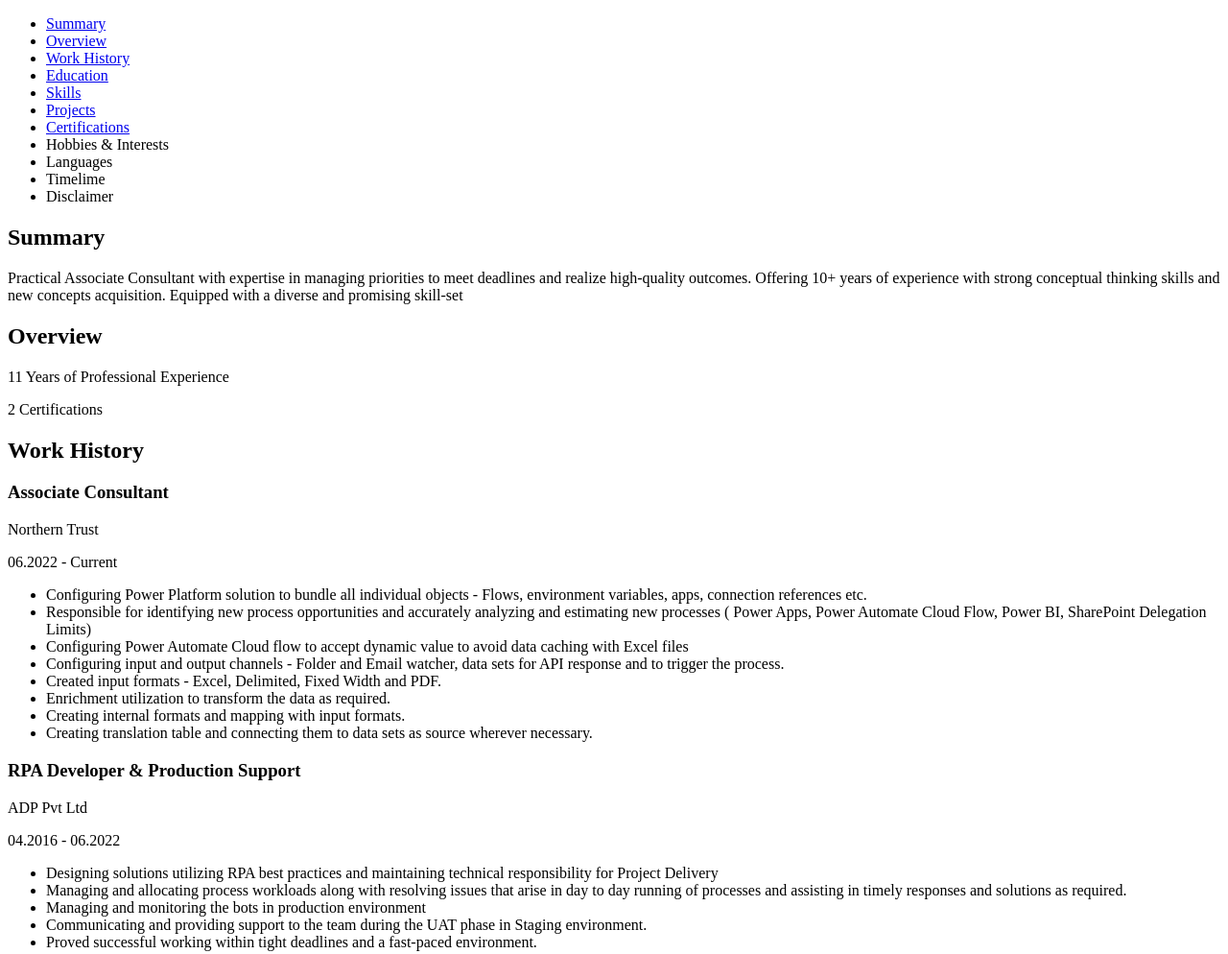
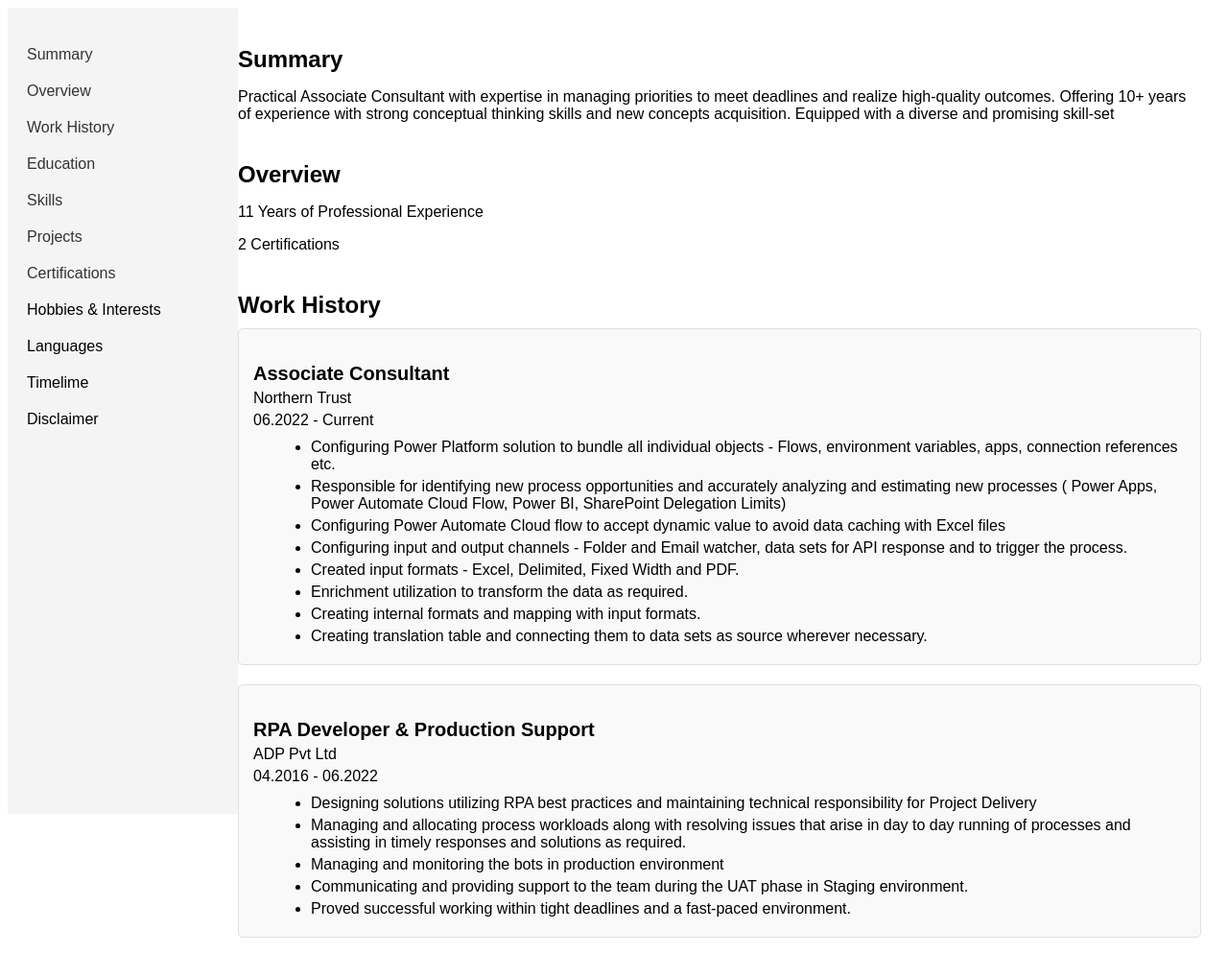
Before and after one commit to pritish27/AboutMe, a plain HTML site: page index.html in a window 1280 px wide. Shown: the top 994 px of the page at 96% size. Drawn offline with Linux system fonts and the light colour scheme; files whose address does not match are found by name.

Commit message:
Update index.html

```diff
--- a/index.html
+++ b/index.html
@@ -4,7 +4,7 @@
     <meta charset="UTF-8">
     <meta name="viewport" content="width=device-width, initial-scale=1.0">
     <title>Portfolio</title>
-    <link rel="stylesheet" href="/4.3 HTML Porfolio Project/style.css">
+    <link rel="stylesheet" href="style.css">
 
 </head>
 <body>
```
